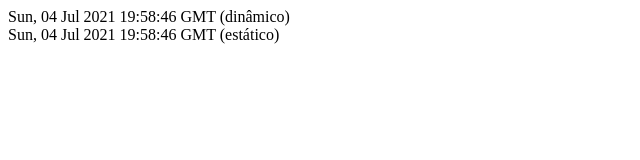
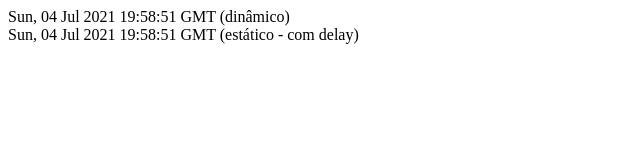
Before and after one commit to hssilva/ideia-unica, a Next.js app: page /tempo in a window 1280 px wide. Shown: the top 160 px of the page, without its empty margins (0-640 px from the left). Built offline with nearby package versions, Linux system fonts and the light colour scheme.

Commit message:
add delay

```diff
--- a/pages/tempo.js
+++ b/pages/tempo.js
@@ -6,14 +6,17 @@
     return (
         <div>
             <div>{dynamicDateStrimg} (dinâmico)</div>
-            <div>{props.staticDateStrimg} (estático)</div>
+            <div>{props.staticDateStrimg} (estático - com delay)</div>
         </div>
     )
 
 }
 
-export  function getStaticProps(){
-    console.log('> Passando pelo getStaticProps();')
+export async     function getStaticProps(){
+    console.log('> Passando pelo getStaticProps();');
+    console.log('> Adicionando delay de 5 segundos');
+
+    await delay(5000);
     const staticDate = new Date();
     const staticDateStrimg = staticDate.toGMTString();
 
@@ -25,4 +28,6 @@
 
 }
 
+const delay = ms => new Promise(resolve => setTimeout(resolve, ms));
+
 export default Tempo;
```
